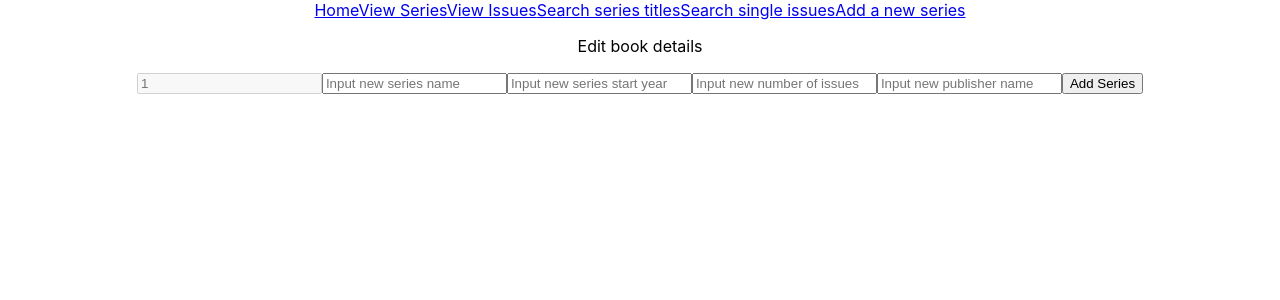
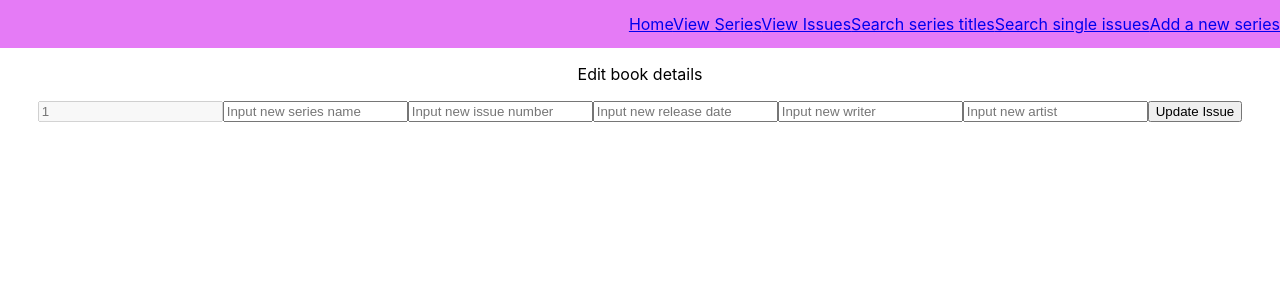
Before and after one commit to lnglaser/GA_Project-2_Comic_book_organizer, a React (Create React App) app in the folder client/: page /updateissue/1 in a window 1280 px wide. Shown: the top 300 px of the page. Built offline with nearby package versions, Linux system fonts and the light colour scheme; the HTML template or start-up script is replaced by a standard one.

Commit message:
update web form for issue update

```diff
--- a/client/src/App.css
+++ b/client/src/App.css
@@ -24,3 +24,11 @@
 .button-row {
   padding: 0.5em;
 }
+
+header {
+  background-color: #e57bf6;
+  display: flex;
+  justify-content: flex-end;
+  align-items: center;
+  height: 3em;
+}
--- a/client/src/components/IssueCard.jsx
+++ b/client/src/components/IssueCard.jsx
@@ -17,7 +17,7 @@ const IssueCard = (props) => {
             <p>Writer: {writer}</p>
             <p>Artist: {artist}</p>
             <p>Release date: {date}</p>
-            <small>Collection ID: {issueId}</small>
+            {/* <small>Collection ID: {issueId}</small> */}
             <form>
             <Link to={`/updateissue/${issueId}`}><button type="submit">Edit</button></Link>
             <button>Delete</button>
--- a/client/src/components/SeriesCard.jsx
+++ b/client/src/components/SeriesCard.jsx
@@ -21,7 +21,7 @@ const SeriesCard = (props) => {
             <h3>{title}</h3>
             <p>{publisher}</p>
             <p>{year}</p>
-            <small>Collection ID: {seriesId}</small>
+            {/* <small>Collection ID: {seriesId}</small> */}
             <div classname="button-row">
             <form>
                 <Link to={`/updateseries/${seriesId}`}><button type="submit">Edit</button></Link>
--- a/client/src/pages/EditIssue.js
+++ b/client/src/pages/EditIssue.js
@@ -12,8 +12,9 @@ const EditIssue = () => {
     _id: id,
     series: "",
     issueNumber: "",
-    number_of_issues: "",
-    publisher: "",
+    release_date: "",
+    writer: "",
+    artist: "",
   };
 
   const [form, setForm] = useState(initialState);
@@ -35,38 +36,44 @@ const EditIssue = () => {
       <form>
         <input
           type="_id"
-          name="title"
+          name="id"
           onChange={handleChange}
           placeholder={id}
           disabled
         ></input>
         <input
           type="text"
-          name="title"
+          name="series"
           onChange={handleChange}
           placeholder="Input new series name"
         ></input>
         <input
           type="text"
-          name="launch_year"
+          name="issueNumber"
           onChange={handleChange}
-          placeholder="Input new series start year"
+          placeholder="Input new issue number"
         ></input>
         <input
           type="text"
-          name="number_of_issues"
+          name="release_date"
           onChange={handleChange}
-          placeholder="Input new number of issues"
+          placeholder="Input new release date"
         ></input>
         <input
           type="text"
-          name="publisher"
+          name="writer"
           onChange={handleChange}
-          placeholder="Input new publisher name"
+          placeholder="Input new writer"
+        ></input>
+        <input
+          type="text"
+          name="artist"
+          onChange={handleChange}
+          placeholder="Input new artist"
         ></input>
 
         <button type="submit" onClick={handleSubmit}>
-          Add Series
+          Update Issue
         </button>
       </form>
     </div>
```
Also changed, not shown: client/src/pages/DeleteIssue.js (added, +26 -0 lines).
